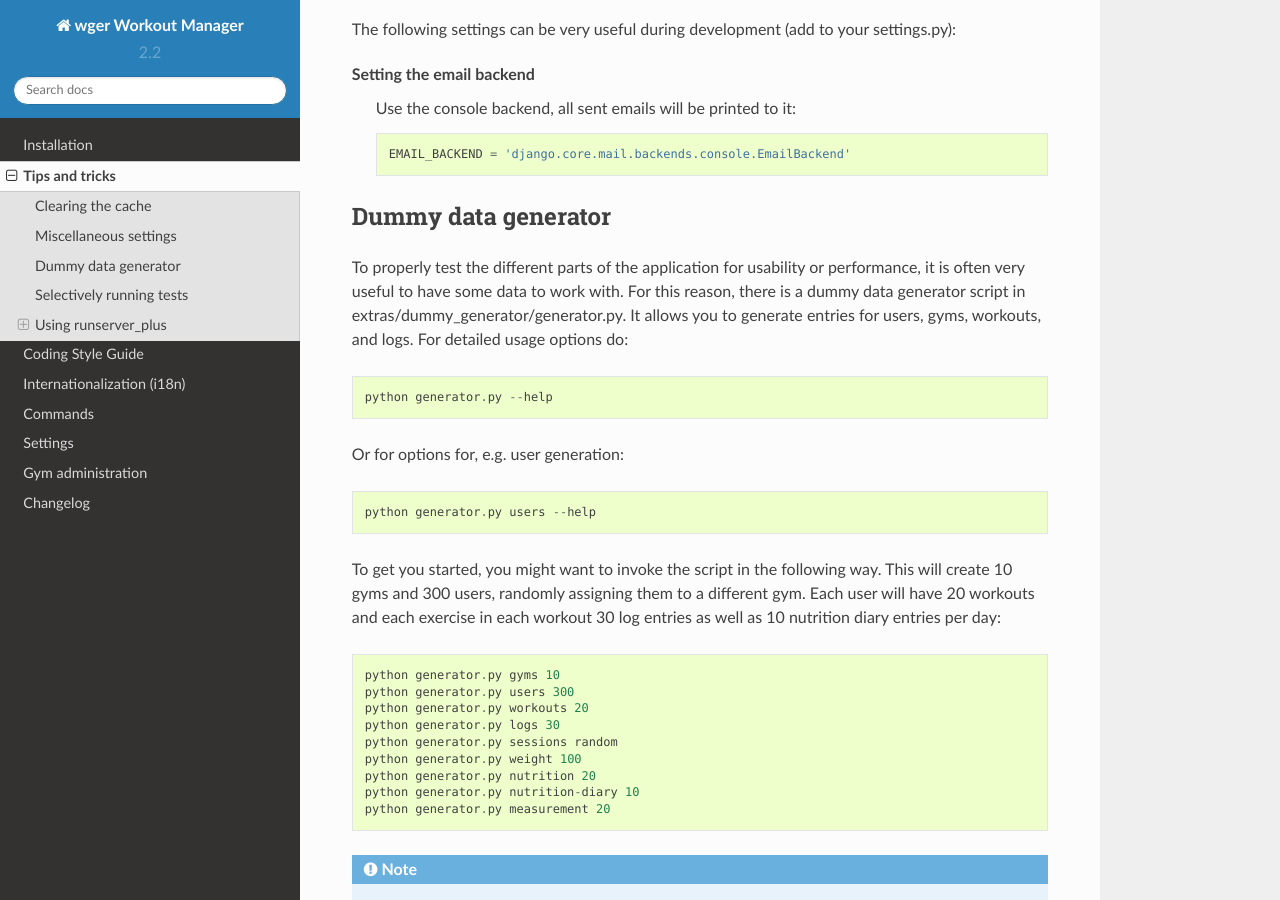
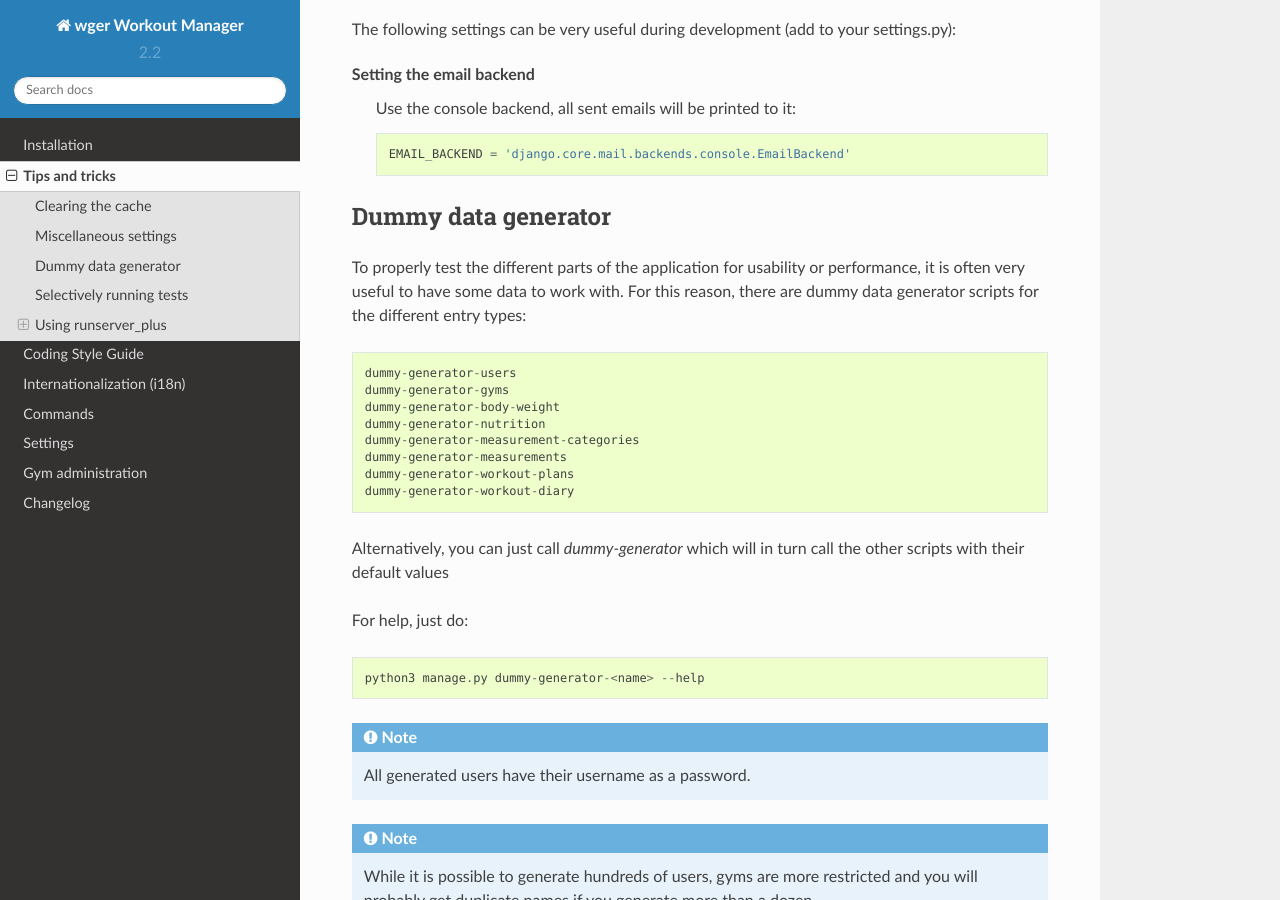
Before and after one commit to wger-project/docs, a Sphinx documentation site: the page built from docs/tips_and_tricks.rst, in a window 1280 px wide and 900 px high, scrolled down 518 px. Built offline with Sphinx 7.4.7 and the Read the Docs theme 2.0.0, drawn with Linux system fonts in a browser that asks for light colours.

Commit message:
Update docs related to the dummy generator

```diff
--- a/docs/installation.rst
+++ b/docs/installation.rst
@@ -31,7 +31,7 @@ contact page.
 
 These are the necessary packages for both development and production::
 
-    sudo apt-get install nodejs npm git python3-dev python3-venv
+    sudo apt-get install nodejs npm git python3-dev python3-venv libcairo2-dev pkg-config
     sudo npm install -g yarn sass
 
 If you plan to use video files, you need to install additional packages, consult
--- a/docs/tips_and_tricks.rst
+++ b/docs/tips_and_tricks.rst
@@ -36,30 +36,23 @@ Dummy data generator
 
 To properly test the different parts of the application for usability or
 performance, it is often very useful to have some data to work with. For this
-reason, there is a dummy data generator script in
-extras/dummy_generator/generator.py. It allows you to generate entries for
-users, gyms, workouts, and logs. For detailed usage options do::
+reason, there are dummy data generator scripts for the different entry types::
 
-  python generator.py --help
+  dummy-generator-users
+  dummy-generator-gyms
+  dummy-generator-body-weight
+  dummy-generator-nutrition
+  dummy-generator-measurement-categories
+  dummy-generator-measurements
+  dummy-generator-workout-plans
+  dummy-generator-workout-diary
 
-Or for options for, e.g. user generation::
+Alternatively, you can just call `dummy-generator` which will in turn call the
+other scripts with their default values
 
-  python generator.py users --help
+For help, just do::
 
-To get you started, you might want to invoke the script in the following way. This
-will create 10 gyms and 300 users, randomly assigning them to a different gym. Each
-user will have 20 workouts and each exercise in each workout 30 log entries as well
-as 10 nutrition diary entries per day::
-
-  python generator.py gyms 10
-  python generator.py users 300
-  python generator.py workouts 20
-  python generator.py logs 30
-  python generator.py sessions random
-  python generator.py weight 100
-  python generator.py nutrition 20
-  python generator.py nutrition-diary 10
-  python generator.py measurement 20
+  python3 manage.py dummy-generator-<name> --help
 
 .. note::
    All generated users have their username as a password.
```
